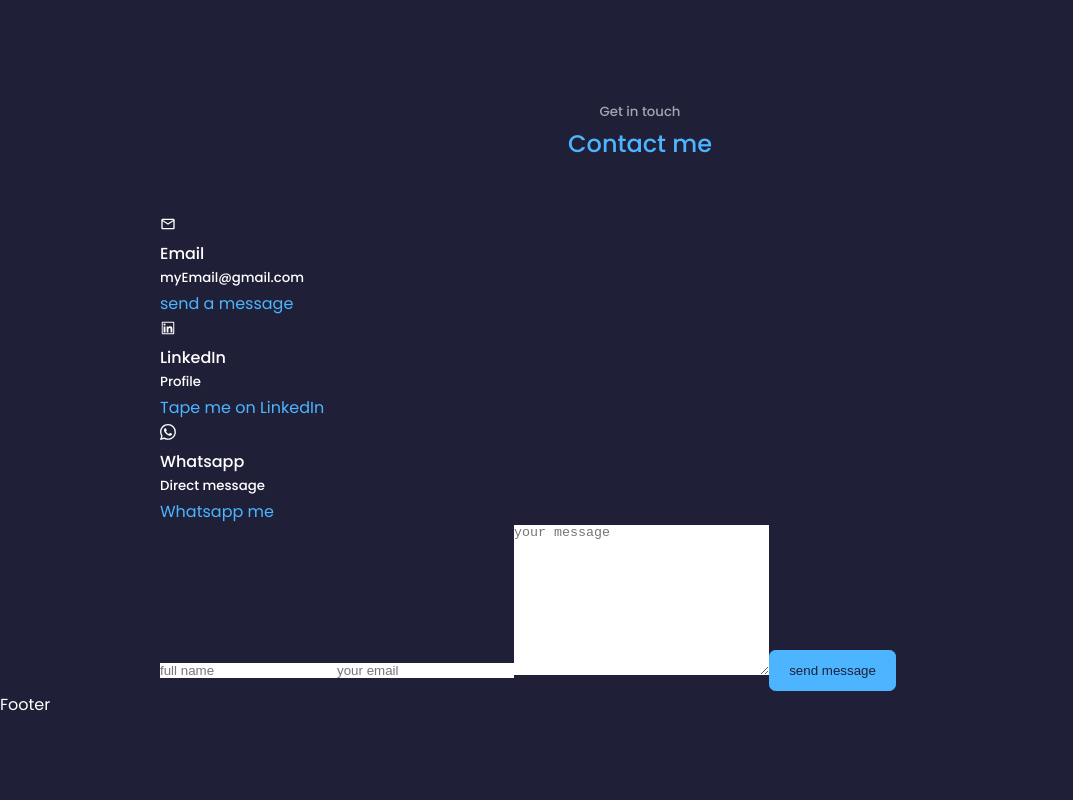
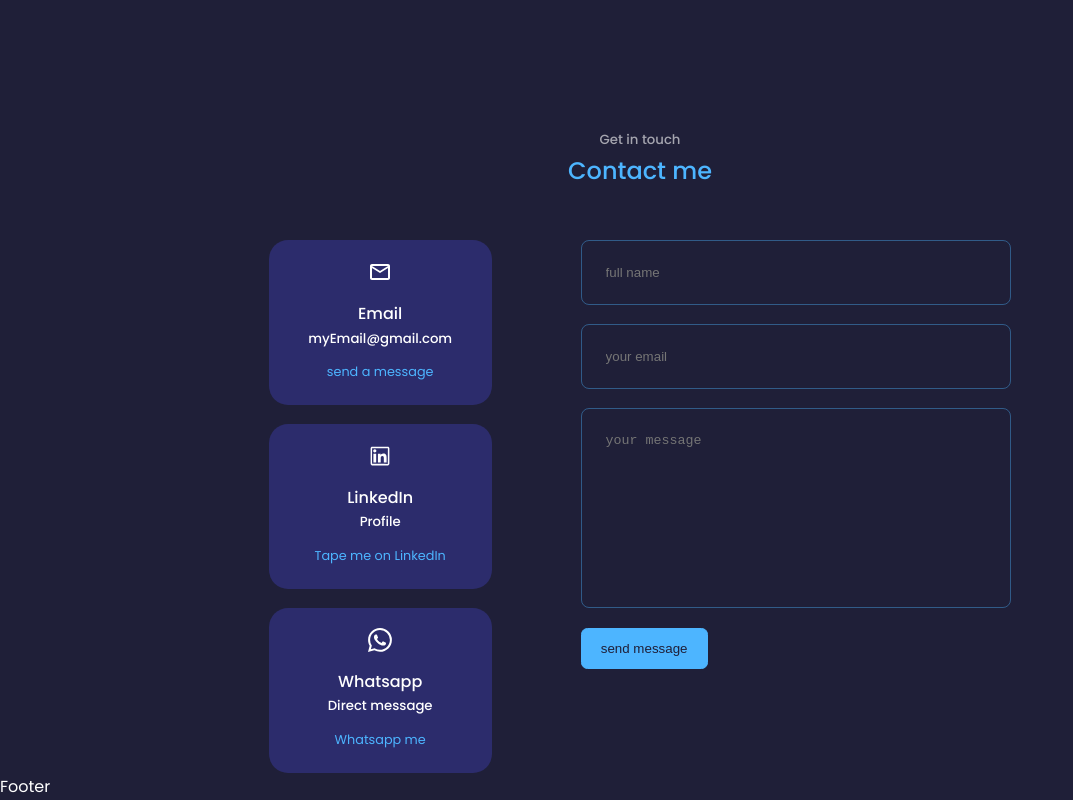
Before and after one commit to Ntamopatricia/Portfolio, a React (Create React App) app in the folder portfolio/: page / in a window 1280 px wide. Shown: the part 1807-2607 px from the top of the page, without its empty margins (0-1073 px from the left). Before the commit the page ends 2525 px from the top, so only its background shows below. Built offline with nearby package versions, Linux system fonts and the light colour scheme.

Commit message:
I added the other co;ponents on ;y portfolio

```diff
--- a/portfolio/src/components/about/About.jsx
+++ b/portfolio/src/components/about/About.jsx
@@ -35,10 +35,10 @@ const About = () => {
               </article>
             </div>
             <p>
-              I am a current trained Bachellor engineer at the Faculty of
+              I am a student currently studying software engineering at the Faculty of
               Engineering and Technology(FET) of the University of Buea.I hold a
               French-speaking baccalaureate c sexion at bilingual grammar school
-              Buea and i am currently styding in English in the university of Buea.
+              Buea and decided to continue my studies in English at the university of Buea.
                I can therefore express myself in both French and
               English (average).
             </p>
--- a/portfolio/src/components/contact/contact.css
+++ b/portfolio/src/components/contact/contact.css
@@ -0,0 +1,68 @@
+.container.contact__container{
+    width:58%;
+    display:grid;
+    grid-template-columns: 30% 58%;
+    gap:12%;
+
+}
+
+.contact__options{
+    display: flex;
+    flex-direction: column;
+    gap:1.2rem;
+}
+
+.contact__option{
+    background:var(--color-bg-variant) ;
+    padding:1.2rem;
+    border-radius: 1.2rem;
+    text-align: center;
+    border: 1px solid transparent;
+    transform: var(--transition);
+}
+
+.contact__option:hover{
+    background: transparent;
+    border-color: var(--color-primary-variant);
+
+}
+
+.contact__option__icon{
+    font-size: 1.5rem;
+    margin-bottom: .5rem;
+}
+
+.contact__option a{
+    margin-top: .7rem;
+    display: inline-block;
+    font-size: .8rem;
+}
+
+form{
+    display: flex;
+    flex-direction: column;
+    gap: 1.2rem;
+}
+
+input, textarea{
+    width: 100%;
+    padding: 1.5rem;
+    border-radius: .5rem;
+    background: transparent;
+    border: 1px solid var(--color-primary-variant);
+    resize: none;
+    color: var(--color-white);
+}
+
+@media screen and (max-width:1024px) {
+    .container.contact__container{
+        grid-template-columns: 1fr;
+        gap: 2rem;
+    }
+}
+
+@media screen and (max-width:600px) {
+    .container.contact__container{
+        width: var(--container-width-sm);
+    }
+}
```
